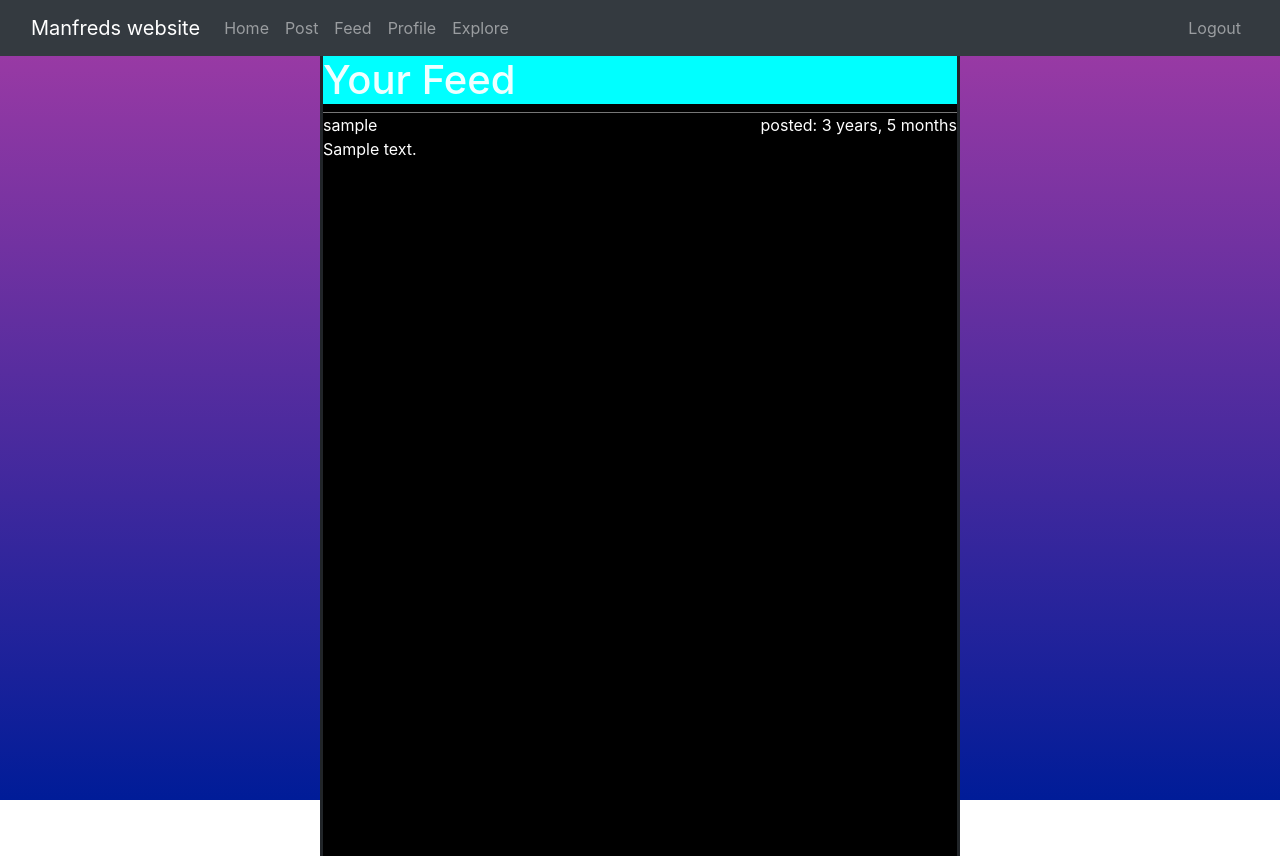
After one commit to ManfredAr/DjangoWebsite, a Django app: template ToDoSite/post/templates/post/feed.html in a window 1280 px wide. The commit adds this page. Run offline with Django 3.2, Linux system fonts and the light colour scheme; the template is opened without the code that fills it: most values are stand-ins (such as "Sample title", 1, 10 or a date in 2020).

Commit message:
Added a feed which displays posts made by people the user follows

```diff
--- a/ToDoSite/ToDoSite/urls.py
+++ b/ToDoSite/ToDoSite/urls.py
@@ -17,7 +17,6 @@ Including another URLconf
 from django.contrib import admin
 from django.urls import path, include
 from register.views import login_user, register_user, logout_user
-from post.views import user_post
 from account.views import profile
 
 urlpatterns = [
@@ -26,7 +25,7 @@ urlpatterns = [
     path('login/', login_user),
     path('register/', register_user),
     path('logout/', logout_user),
-    path('post/', user_post),
+    path('post/', include("post.urls")),
     path('profile/', profile),
     path('explore/', include("explore.urls")),
 ]
--- a/ToDoSite/account/templates/account/profile.html
+++ b/ToDoSite/account/templates/account/profile.html
@@ -34,7 +34,6 @@
                 {{ post.text }}
             </div>
         </div>
-
     {% endfor %}
 </div>
 
--- a/ToDoSite/home/templates/home/base.html
+++ b/ToDoSite/home/templates/home/base.html
@@ -25,10 +25,10 @@
             <div class="collapse navbar-collapse" id="navbarNavAltMarkup">
               <div class="navbar-nav">
                 <a class="nav-link" aria-current="page" id="home" href="/home/">Home</a>
-                <a class="nav-link" id="post" href="/post/">Post</a>
-                <a class="nav-link" id="Feed" href="#">Feed</a>
+                <a class="nav-link" id="post" href="/post/post">Post</a>
+                <a class="nav-link" id="Feed" href="/post/feed">Feed</a>
                 <a class="nav-link" id="pro" href="/profile/">Profile</a>
-                <a class="nav-link" id="exp" href="#">Explore</a>
+                <a class="nav-link" id="exp" href="/explore">Explore</a>
               </div>
             </div>
             <div class="navbar-nav ml-auto">
--- a/ToDoSite/home/templates/home/home.html
+++ b/ToDoSite/home/templates/home/home.html
@@ -12,10 +12,4 @@
 
 <h1 class="home">Welcome back</h1>
 
-{% if user.is_authenticated %}
-    <p>Logged in</p>
-{% else %}
-    <p>Not logged in</p>
-{% endif %}
-
 {% endblock %}
--- /dev/null
+++ b/ToDoSite/post/templates/post/feed.html
@@ -0,0 +1,38 @@
+{% extends "home/base.html" %}
+{%load static%}
+
+{% block title %}
+Your feed
+{% endblock %}
+
+{% block main %}
+
+<body class="bg">
+
+{% endblock %}
+
+{% block style %}
+<link rel="stylesheet" type="text/css" media="screen" href="{%static 'css/feed.css'%}">
+{% endblock %}
+
+{% block content %}
+<div class="container">
+    <div style="background-color: aqua;">
+        <h1 style="color: azure;">Your Feed</h1>
+    </div>
+    {% for post in posts %}
+    <div class="lines">
+        <div class="name">
+            <a href="/profile">{{ post.user.username }}</a>
+        </div>
+        <div class="time">
+            posted: {{ post.time|timesince }}
+        </div> <br>
+        <div class="con">
+            <p> {{ post.text }} </p>
+        </div>
+    </div>
+    {% endfor %}
+</div>
+
+{% endblock %}
--- /dev/null
+++ b/ToDoSite/static/css/feed.css
@@ -0,0 +1,51 @@
+html, body {
+    height: 100%;
+    margin: 0;
+}
+
+.bg {
+    background-image: linear-gradient(rgba(136, 1, 138, 0.768), rgb(0, 28, 152));
+    background-repeat: no-repeat;
+}
+
+.container {
+    background-color: black;
+    min-height: 100vh;
+    padding: 0;
+}
+
+.container {
+    border-color: rgb(255, 1, 1);
+    border-left: solid;
+    border-right: solid;
+    width: 50%;
+    margin: 0 auto;
+}
+
+.header{
+    padding: 60px;
+    text-align: center;
+    background: #1a85bc;
+    color: white;
+    font-size: 30px;
+    max-width: 100%;
+  }
+
+.lines {
+    border-top-style: solid;
+    border-width: thin;
+    border-spacing: 10px;
+    border-color: rgb(118, 118, 118)
+ }
+
+.name a, .con, .time{
+    color: white;
+}
+
+.name, .time {
+    display: inline;
+}
+
+.time {
+    float: right;
+}
```
Also changed, not shown: ToDoSite/post/urls.py (added, +8 -0 lines), ToDoSite/post/views.py (+7 -0 lines).
